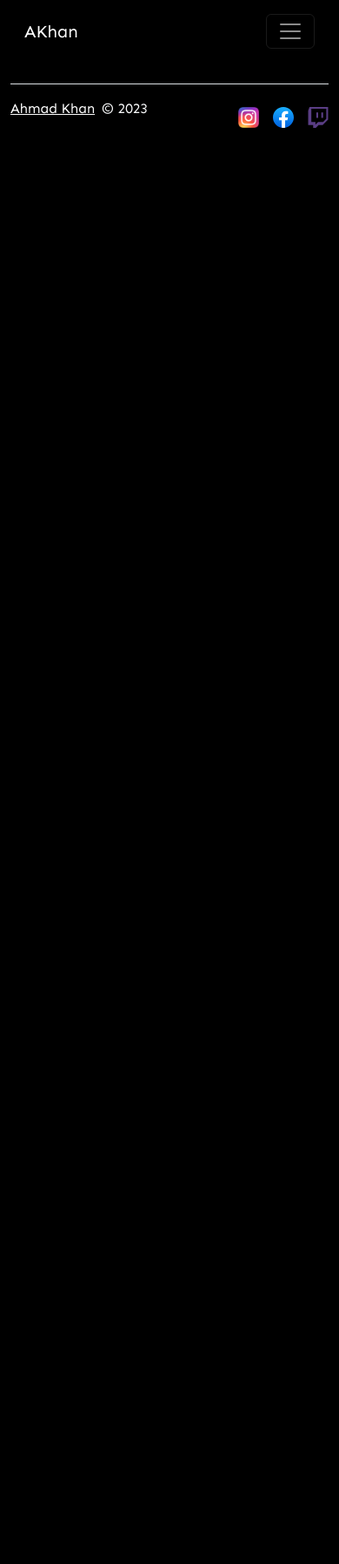
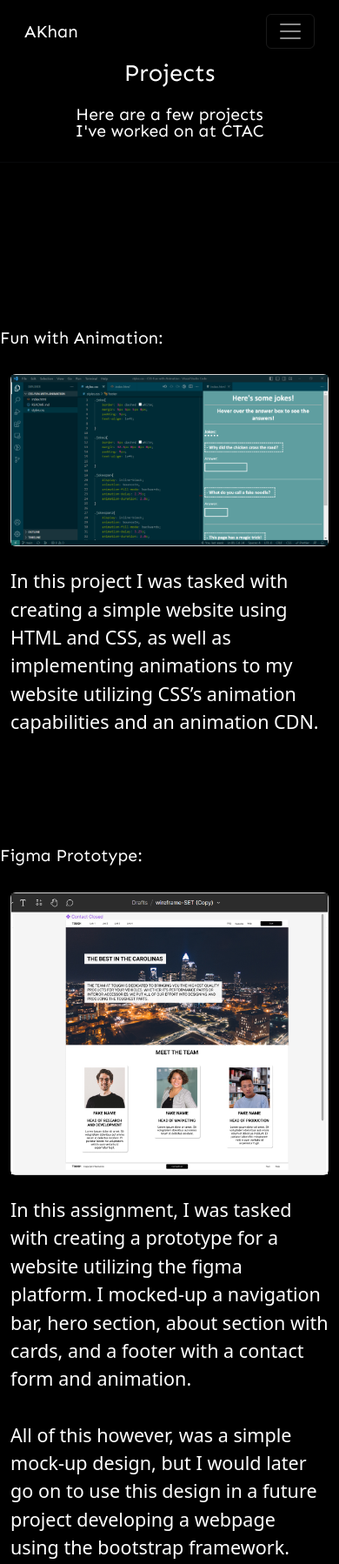
Before and after one commit to a-khan48/Personal-Portfolio-Project, a plain HTML site: page projects.html in a window 390 px wide. Shown: the top 1798 px of the page at 87% size. Before the commit the page ends 844 px from the top, so only its background shows below. Drawn offline with nearby package versions, Linux system fonts and the light colour scheme.

Commit message:
added projects page content

```diff
--- a/projects.html
+++ b/projects.html
@@ -4,7 +4,7 @@
     <meta charset="UTF-8">
     <meta http-equiv="X-UA-Compatible" content="IE=edge">
     <meta name="viewport" content="width=device-width, initial-scale=1.0">
-    <title>Group Webpage Project</title>
+    <title>Projects</title>
     <link rel="stylesheet" href="styles.css">
     <link href="https://cdn.jsdelivr.net/npm/bootstrap@5.3.0-alpha2/dist/css/bootstrap.min.css" rel="stylesheet"
     integrity="sha384-aFq/bzH65dt+w6FI2ooMVUpc+21e0SRygnTpmBvdBgSdnuTN7QbdgL+OapgHtvPp" crossorigin="anonymous">
@@ -13,6 +13,25 @@
               body{
             background: black;
         }
+
+        .h2-text-1{
+    margin-top: 12rem;
+    font-family: 'Sen', sans-serif;
+    font-size: 5vw;
+    line-height: 1;
+    font-weight: 500;
+    color: white;
+}
+
+.h2-text-2{
+    margin-top: 8rem;
+    font-family: 'Sen', sans-serif;
+    font-size: 5vw;
+    line-height: 1;
+    font-weight: 500;
+    color: white;
+}
+
     </style>
 </head>
 <body>
@@ -42,7 +61,85 @@
       </nav>
 
 
+      <header>
+        <div class="head">
+            <h1 class="h1-title">Projects</h1>
+            <h2 class="h2-title" style="margin: 25px">Here are a few projects <br> I've worked on at CTAC</h2>
+        </div>
+    </header>
+<hr>
 
+<div class="Project">
+  <div class="FWA">
+<h2 class="h2-text-1">Fun with Animation:</h2>
+  <div class="container pt-4">
+  <div class="col-md-8">
+    <div class="card">
+      <img src="Images/FWA-VS.png" alt="Animation VScode" >
+    </div>
+    <div class="card-body pt-4 text-white">
+      <h4 class="card-text" style="line-height: 1.5">
+        In this project I was tasked with creating a simple website using HTML and CSS,
+        as well as implementing animations to my website utilizing CSS’s animation capabilities and an animation CDN.
+      </h4>
+  </div>
+  </div>
+</div>
+</div>
+</div>
+
+<div class="FIGMA">
+<h2 class="h2-text-2">Figma Prototype:</h2>
+  <div class="container pt-4">
+  <div class="col-md-8">
+    <div class="card">
+      <img src="Images/Figma-cropped.png" alt="Figma Prototype" >
+    </div>
+    <div class="card-body pt-4 text-white">
+      <h4 class="card-text" style="line-height: 1.5">
+        In this assignment, I was tasked with creating a prototype
+        for a website utilizing the figma platform. I mocked-up a navigation bar, hero section,
+        about section with cards, and a footer with a contact form and animation.
+      </h4>
+      <br>
+      <h4 class="card-text" style="line-height: 1.5">
+        All of this however, was a simple mock-up design, but I would later go on to use this design
+        in a future project developing a webpage using the bootstrap framework.
+        </h4>
+  </div>
+  </div>
+</div>
+</div>
+
+<div class="GWS">
+<h2 class="h2-text-2">Group Website</h2>
+  <div class="container pt-4">
+  <div class="col-md-8">
+    <div class="card">
+      <img src="Images/GWS.jpg" alt="Tech Tribe Group Website" >
+    </div>
+    <div class="card-body pt-4 text-white">
+      <h4 class="card-text" style="line-height: 1.5">
+        One of the largest projects I have completed yet in the CTAC program,
+         the Group Website project was a project I completed with my accountability group,
+        Tech Tribe.
+      </h4>
+      <br>
+      <h4 class="card-text" style="line-height: 1.5">
+        We were tasked with creating a non-functional e-commerce website on-behalf of Stiegler EdTech.
+        My group and I made various pages using HTML and Bootstrap CSS.
+        </h4>
+        <h4 class="card-text" style="line-height: 1.5">
+        I personally worked on a shopping cart page,
+        while also extending my efforts to work on creating a carousel for our home page,
+        as well as creating text content for our website.
+      </h4>
+  </div>
+  </div>
+</div>
+</div>
+
+</div>
 
 
 
--- a/styles.css
+++ b/styles.css
@@ -24,6 +24,19 @@
     z-index: 1;
     margin:auto
 }
+.h2-title{
+    position: relative;
+    margin: 15px;
+    font-family: 'Sen', sans-serif;
+    font-size: 5vw;
+    line-height: 1;
+    font-weight: 500;
+    text-align: center;
+    color: white;
+    z-index: 1;
+    margin:auto
+}
+
 
 .aboutme{
     position: relative;
```
Also changed, not shown: Images/FWA-VS.png (added), Images/FWA.png (added), Images/Figma-cropped.png (added), Images/GWS.jpg (added), Images/figma.png (added).
